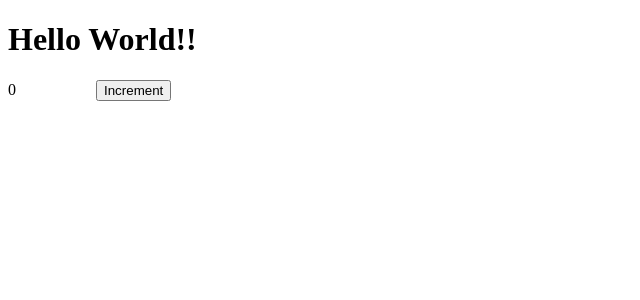
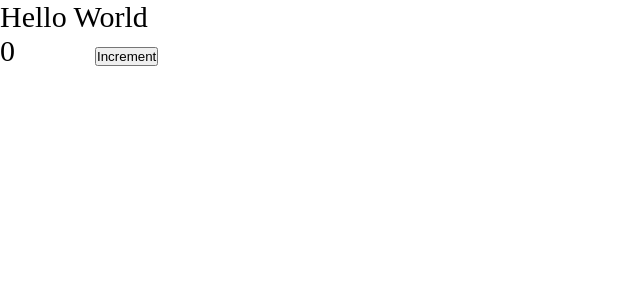
Before and after one commit to Padavan-itbeard/project_fsd, a React app: page / in a window 1280 px wide. Shown: the top 300 px of the page, without its empty margins (0-640 px from the left). Built offline with nearby package versions, Linux system fonts and the light colour scheme.

Commit message:
add: miniCss, cssModule

```diff
--- a/package.json
+++ b/package.json
@@ -20,6 +20,7 @@
     "@types/webpack-dev-server": "^4.7.2",
     "css-loader": "^6.7.1",
     "html-webpack-plugin": "^5.5.0",
+    "mini-css-extract-plugin": "^2.6.1",
     "sass": "^1.55.0",
     "sass-loader": "^13.0.2",
     "style-loader": "^3.3.1",
--- /dev/null
+++ b/src/components/App.tsx
@@ -0,0 +1,11 @@
+import { Counter } from "./Counter";
+import '../index.scss';
+
+export const App = () => {
+  return (
+    <div className="app">
+      Hello World
+      <Counter />
+    </div>
+  );
+};
--- a/src/components/Counter.tsx
+++ b/src/components/Counter.tsx
@@ -1,5 +1,5 @@
 import { useState } from "react";
-import './Counter.scss';
+import classes from './Counter.module.scss';
 
 export const Counter = () => {
     const [count, setCount] = useState<number>(0);
@@ -10,7 +10,7 @@
 
     return (
         <div>
-            <span className="count">{count}</span>
+            <span className={classes.count}>{count}</span>
             <button onClick={handleClick}>Increment</button>
         </div>
     );
--- /dev/null
+++ b/src/global.d.ts
@@ -0,0 +1,2 @@
+declare module "*.module.css";
+declare module "*.module.scss";
--- /dev/null
+++ b/src/index.scss
@@ -0,0 +1,9 @@
+* {
+    margin: 0;
+    padding: 0;
+    box-sizing: border-box;
+}
+
+.app {
+    font-size: 30px;
+}
--- a/src/index.tsx
+++ b/src/index.tsx
@@ -1,10 +1,4 @@
 import { render } from "react-dom";
-import { Counter } from "./components/Counter";
+import { App } from "./components/App";
 
-render(
-  <div>
-    <h1>Hello World!!</h1>
-    <Counter />
-  </div>,
-  document.getElementById("root")
-);
+render(<App />, document.getElementById("root"));
--- a/tsconfig.json
+++ b/tsconfig.json
@@ -29,7 +29,7 @@
         import * as React from 'react'; на
         import React from 'react';
         */
-    "allowSyntheticDefaultImports": true
+    "allowSyntheticDefaultImports": true,
   },
   "ts-node": {
     "compilerOptions": {
```
Also changed, not shown: src/components/Counter.module.scss (renamed from src/components/Counter.scss), 5 other files (tests, documents, lock files or other folders).
